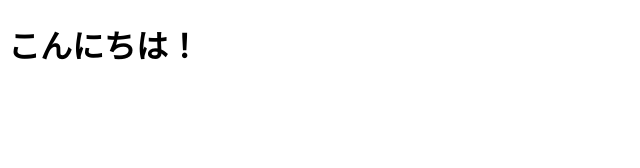
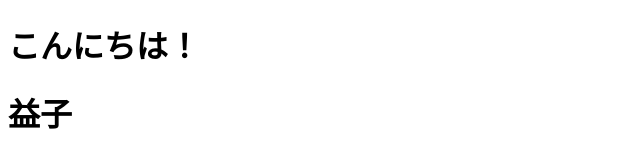
Before and after one commit to log1kuma/tutorial, a plain HTML site: page index.html in a window 1280 px wide. Shown: the whole page, without its empty margins (0-640 px from the left). Drawn offline with Linux system fonts and the light colour scheme.

Commit message:
modify index.html

```diff
--- a/index.html
+++ b/index.html
@@ -1,4 +1,5 @@
 <!DOCTYPE html>
 <html>
     <h1>こんにちは！</h1>
+    <h1>益子</h1>
 </html>
```
